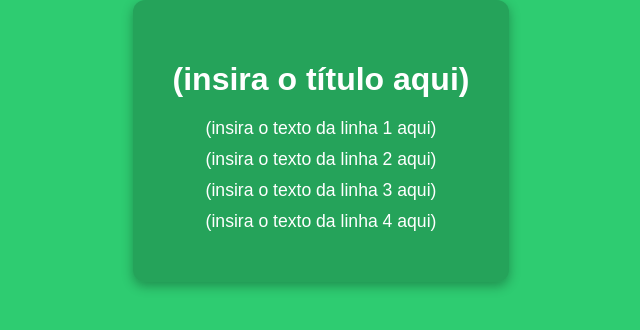
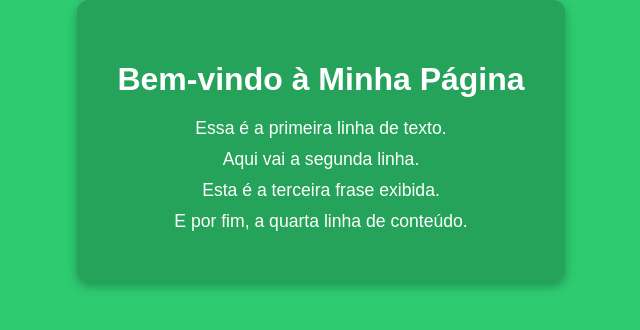
Before and after one commit to CarlosJaco/teste, a plain HTML site: page index.html in a window 1280 px wide. Shown: the whole page, without its empty margins (319-959 px from the left). Drawn offline with Linux system fonts and the light colour scheme.

Commit message:
Update index.html

```diff
--- a/index.html
+++ b/index.html
@@ -3,16 +3,16 @@
 <head>
   <meta charset="UTF-8" />
   <meta name="viewport" content="width=device-width, initial-scale=1.0" />
-  <title>(insira o título aqui)</title>
+  <title>Minha Página</title>
   <link rel="stylesheet" href="style.css" />
 </head>
 <body>
   <div class="container">
-    <h1>(insira o título aqui)</h1>
-    <p>(insira o texto da linha 1 aqui)</p>
-    <p>(insira o texto da linha 2 aqui)</p>
-    <p>(insira o texto da linha 3 aqui)</p>
-    <p>(insira o texto da linha 4 aqui)</p>
+    <h1>Bem-vindo à Minha Página</h1>
+    <p>Essa é a primeira linha de texto.</p>
+    <p>Aqui vai a segunda linha.</p>
+    <p>Esta é a terceira frase exibida.</p>
+    <p>E por fim, a quarta linha de conteúdo.</p>
   </div>
 </body>
 </html>
```
